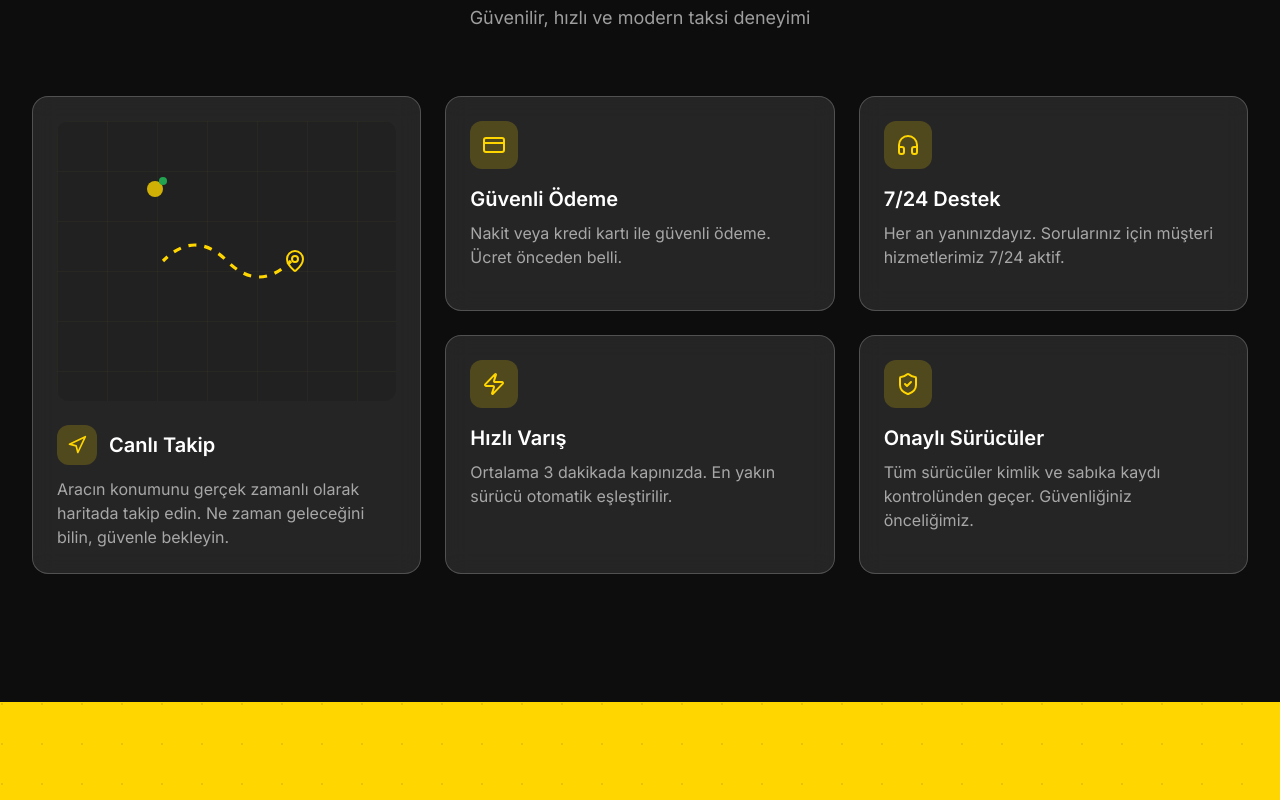
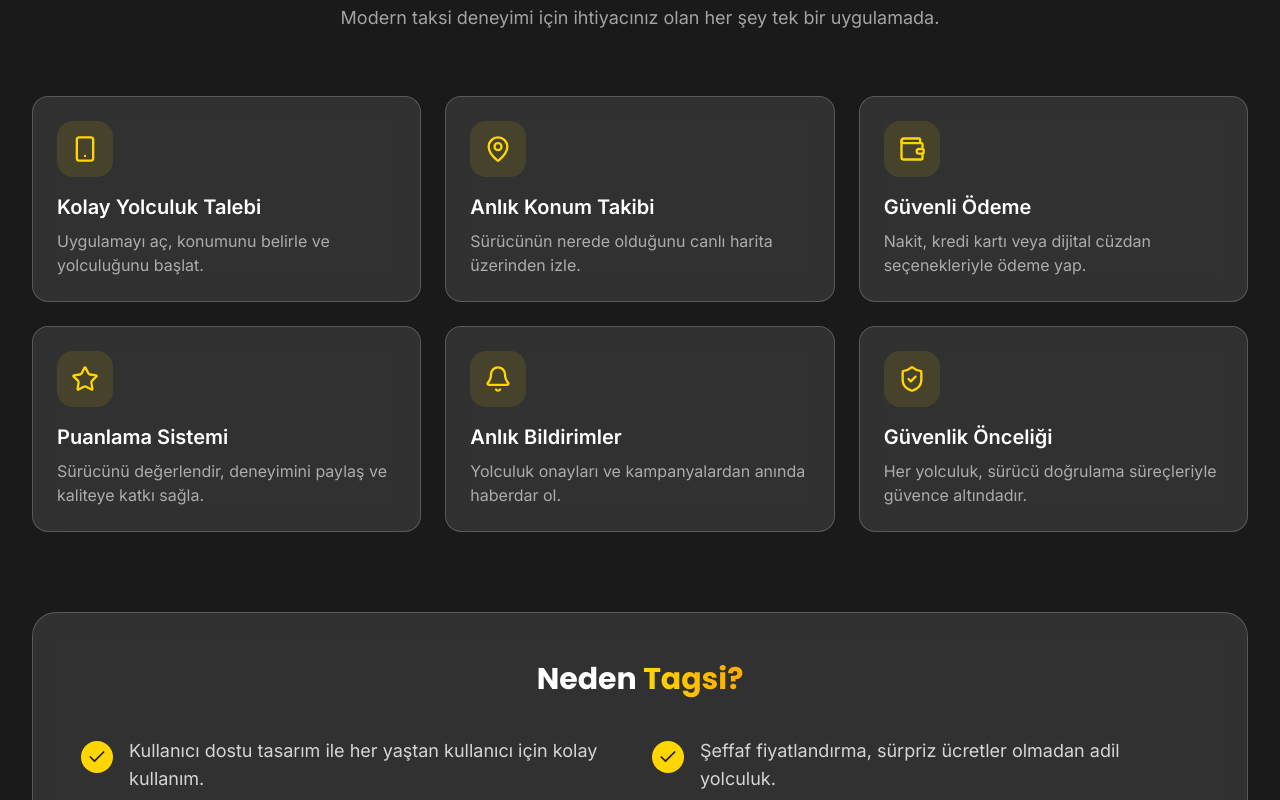
Before and after one commit to julymustang-ctrl/tgs, a Nuxt app: page / in a window 1280 px wide. Shown: the part 1740-2540 px from the top of the page. Built offline with nearby package versions, Linux system fonts and the light colour scheme.

Commit message:
Dynamic userType: global state, separate passenger/driver links, new content, conditional driver section

```diff
--- a/app/components/DriverRecruitment.vue
+++ b/app/components/DriverRecruitment.vue
@@ -1,5 +1,6 @@
 <template>
-  <section class="py-20 lg:py-32 relative overflow-hidden bg-taxi-yellow">
+  <!-- Only show for driver mode -->
+  <section v-if="isDriver" class="py-20 lg:py-32 relative overflow-hidden bg-taxi-yellow">
     <!-- Background Pattern -->
     <div class="absolute inset-0 opacity-10">
       <div class="absolute inset-0" style="background-image: radial-gradient(circle at 2px 2px, #1A1A1A 1px, transparent 0); background-size: 40px 40px;"></div>
@@ -47,7 +48,7 @@
           <!-- CTA -->
           <div class="mt-10 flex flex-col sm:flex-row gap-4">
             <a
-              href="https://play.google.com/store/apps/details?id=com.tagsi.tagsi_driver_app&hl=en_US"
+              :href="androidLink"
               target="_blank"
               class="bg-charcoal text-taxi-yellow font-semibold px-8 py-4 rounded-xl hover:bg-charcoal-light transition-all duration-300 shadow-lg flex items-center justify-center gap-2"
             >
@@ -121,6 +122,8 @@
 import { Star, Check, Car, Info, Wallet, Route, Clock } from 'lucide-vue-next'
 import { useIntersectionObserver } from '@vueuse/core'
 
+const { isDriver, androidLink } = useUserType()
+
 const benefits = [
   'Esnek çalışma saatleri',
   'Anında ödeme imkanı',
--- a/app/components/FeaturesGrid.vue
+++ b/app/components/FeaturesGrid.vue
@@ -1,138 +1,66 @@
 <template>
-  <section class="py-20 lg:py-32 relative overflow-hidden">
-    <!-- Background -->
-    <div class="absolute inset-0 bg-charcoal-dark"></div>
-
-    <div class="relative z-10 max-w-7xl mx-auto px-4 sm:px-6 lg:px-8">
+  <section class="py-20 lg:py-32 relative">
+    <div class="max-w-7xl mx-auto px-4 sm:px-6 lg:px-8">
       <!-- Section Header -->
-      <div class="text-center mb-16">
-        <h2
+      <div
         v-motion
         :initial="{ opacity: 0, y: 30 }"
         :visibleOnce="{ opacity: 1, y: 0, transition: { duration: 500 } }"
-          class="text-3xl sm:text-4xl lg:text-5xl font-display font-bold"
+        class="text-center mb-16"
       >
-          Neden <span class="text-gradient">Tagsi?</span>
+        <h2 class="text-3xl sm:text-4xl lg:text-5xl font-display font-bold">
+          <span class="text-gradient">Tagsi</span> Özellikleri
         </h2>
-        <p
-          v-motion
-          :initial="{ opacity: 0, y: 20 }"
-          :visibleOnce="{ opacity: 1, y: 0, transition: { delay: 200, duration: 500 } }"
-          class="mt-4 text-lg text-white/60 max-w-2xl mx-auto"
-        >
-          Güvenilir, hızlı ve modern taksi deneyimi
+        <p class="mt-4 text-lg text-white/60 max-w-2xl mx-auto">
+          Modern taksi deneyimi için ihtiyacınız olan her şey tek bir uygulamada.
         </p>
       </div>
 
-      <!-- Bento Grid -->
+      <!-- Features Grid -->
       <div class="grid grid-cols-1 md:grid-cols-2 lg:grid-cols-3 gap-6">
-        <!-- Feature 1: Live Tracking (Large) -->
         <div
+          v-for="(feature, index) in features"
+          :key="index"
           v-motion
-          :initial="{ opacity: 0, scale: 0.9 }"
-          :visibleOnce="{ opacity: 1, scale: 1, transition: { delay: 100, duration: 500 } }"
-          class="md:col-span-2 lg:col-span-1 lg:row-span-2 card-feature group"
+          :initial="{ opacity: 0, y: 30 }"
+          :visibleOnce="{ opacity: 1, y: 0, transition: { delay: index * 100, duration: 500 } }"
+          class="card-feature group"
         >
-          <div class="h-full flex flex-col">
-            <div class="flex-1 mb-6 relative min-h-[200px] lg:min-h-[280px] rounded-xl overflow-hidden">
-              <!-- Mini Map Animation -->
-              <div class="absolute inset-0 bg-charcoal map-grid opacity-30"></div>
-              <div class="absolute inset-0 flex items-center justify-center">
-                <div class="relative">
-                  <!-- Moving Car -->
-                  <div class="absolute w-4 h-4 bg-taxi-yellow rounded-full animate-pulse">
-                    <div class="absolute -top-1 -right-1 w-2 h-2 bg-green-500 rounded-full"></div>
+          <div class="w-14 h-14 bg-taxi-yellow/10 rounded-2xl flex items-center justify-center mb-4 group-hover:bg-taxi-yellow/20 group-hover:scale-110 transition-all duration-300">
+            <component :is="feature.icon" class="w-7 h-7 text-taxi-yellow" />
           </div>
-                  <!-- Route Line -->
-                  <svg class="w-40 h-40" viewBox="0 0 100 100">
-                    <path
-                      d="M 10 50 Q 30 30 50 50 T 90 50"
-                      stroke="#FFD600"
-                      stroke-width="2"
-                      fill="none"
-                      stroke-dasharray="5,5"
-                      class="animate-dash"
-                    />
-                  </svg>
-                  <!-- Destination Pin -->
-                  <MapPin class="absolute right-0 top-1/2 -translate-y-1/2 w-6 h-6 text-taxi-yellow" />
-                </div>
-              </div>
-            </div>
-            <div class="flex items-center gap-3 mb-3">
-              <div class="w-10 h-10 bg-taxi-yellow/20 rounded-xl flex items-center justify-center">
-                <Navigation class="w-5 h-5 text-taxi-yellow" />
-              </div>
-              <h3 class="text-xl font-semibold">Canlı Takip</h3>
-            </div>
-            <p class="text-white/60">
-              Aracın konumunu gerçek zamanlı olarak haritada takip edin. Ne zaman geleceğini bilin, güvenle bekleyin.
-            </p>
+          <h3 class="text-xl font-semibold text-white mb-2">{{ feature.title }}</h3>
+          <p class="text-white/60">{{ feature.description }}</p>
         </div>
       </div>
 
-        <!-- Feature 2: Secure Payment -->
+      <!-- Why Tagsi Section -->
       <div
         v-motion
-          :initial="{ opacity: 0, scale: 0.9 }"
-          :visibleOnce="{ opacity: 1, scale: 1, transition: { delay: 200, duration: 500 } }"
-          class="card-feature group"
+        :initial="{ opacity: 0, y: 30 }"
+        :visibleOnce="{ opacity: 1, y: 0, transition: { delay: 600, duration: 500 } }"
+        class="mt-20"
       >
-          <div class="w-12 h-12 bg-taxi-yellow/20 rounded-xl flex items-center justify-center mb-4 group-hover:scale-110 transition-transform">
-            <CreditCard class="w-6 h-6 text-taxi-yellow" />
+        <div class="glass rounded-3xl p-8 lg:p-12">
+          <h3 class="text-2xl sm:text-3xl font-display font-bold text-center mb-10">
+            Neden <span class="text-gradient">Tagsi?</span>
+          </h3>
+
+          <div class="grid md:grid-cols-2 gap-6">
+            <div
+              v-for="(reason, index) in whyTagsi"
+              :key="index"
+              v-motion
+              :initial="{ opacity: 0, x: -20 }"
+              :visibleOnce="{ opacity: 1, x: 0, transition: { delay: 700 + index * 100, duration: 400 } }"
+              class="flex items-start gap-4"
+            >
+              <div class="w-8 h-8 bg-taxi-yellow rounded-full flex items-center justify-center flex-shrink-0 mt-1">
+                <Check class="w-5 h-5 text-charcoal" />
               </div>
-          <h3 class="text-xl font-semibold mb-2">Güvenli Ödeme</h3>
-          <p class="text-white/60">
-            Nakit veya kredi kartı ile güvenli ödeme. Ücret önceden belli.
-          </p>
+              <p class="text-white/80 text-lg">{{ reason }}</p>
             </div>
-
-        <!-- Feature 3: 24/7 Support -->
-        <div
-          v-motion
-          :initial="{ opacity: 0, scale: 0.9 }"
-          :visibleOnce="{ opacity: 1, scale: 1, transition: { delay: 300, duration: 500 } }"
-          class="card-feature group"
-        >
-          <div class="w-12 h-12 bg-taxi-yellow/20 rounded-xl flex items-center justify-center mb-4 group-hover:scale-110 transition-transform">
-            <Headphones class="w-6 h-6 text-taxi-yellow" />
           </div>
-          <h3 class="text-xl font-semibold mb-2">7/24 Destek</h3>
-          <p class="text-white/60">
-            Her an yanınızdayız. Sorularınız için müşteri hizmetlerimiz 7/24 aktif.
-          </p>
-        </div>
-
-        <!-- Feature 4: Fast Arrival -->
-        <div
-          v-motion
-          :initial="{ opacity: 0, scale: 0.9 }"
-          :visibleOnce="{ opacity: 1, scale: 1, transition: { delay: 400, duration: 500 } }"
-          class="card-feature group"
-        >
-          <div class="w-12 h-12 bg-taxi-yellow/20 rounded-xl flex items-center justify-center mb-4 group-hover:scale-110 transition-transform">
-            <Zap class="w-6 h-6 text-taxi-yellow" />
-          </div>
-          <h3 class="text-xl font-semibold mb-2">Hızlı Varış</h3>
-          <p class="text-white/60">
-            Ortalama 3 dakikada kapınızda. En yakın sürücü otomatik eşleştirilir.
-          </p>
-        </div>
-
-        <!-- Feature 5: Verified Drivers -->
-        <div
-          v-motion
-          :initial="{ opacity: 0, scale: 0.9 }"
-          :visibleOnce="{ opacity: 1, scale: 1, transition: { delay: 500, duration: 500 } }"
-          class="card-feature group"
-        >
-          <div class="w-12 h-12 bg-taxi-yellow/20 rounded-xl flex items-center justify-center mb-4 group-hover:scale-110 transition-transform">
-            <ShieldCheck class="w-6 h-6 text-taxi-yellow" />
-          </div>
-          <h3 class="text-xl font-semibold mb-2">Onaylı Sürücüler</h3>
-          <p class="text-white/60">
-            Tüm sürücüler kimlik ve sabıka kaydı kontrolünden geçer. Güvenliğiniz önceliğimiz.
-          </p>
         </div>
       </div>
     </div>
@@ -140,17 +68,53 @@
 </template>
 
 <script setup lang="ts">
-import { Navigation, CreditCard, Headphones, Zap, ShieldCheck, MapPin } from 'lucide-vue-next'
+import {
+  Smartphone,
+  MapPin,
+  Wallet,
+  Star,
+  Bell,
+  ShieldCheck,
+  Check
+} from 'lucide-vue-next'
+
+const features = [
+  {
+    icon: Smartphone,
+    title: 'Kolay Yolculuk Talebi',
+    description: 'Uygulamayı aç, konumunu belirle ve yolculuğunu başlat.'
+  },
+  {
+    icon: MapPin,
+    title: 'Anlık Konum Takibi',
+    description: 'Sürücünün nerede olduğunu canlı harita üzerinden izle.'
+  },
+  {
+    icon: Wallet,
+    title: 'Güvenli Ödeme',
+    description: 'Nakit, kredi kartı veya dijital cüzdan seçenekleriyle ödeme yap.'
+  },
+  {
+    icon: Star,
+    title: 'Puanlama Sistemi',
+    description: 'Sürücünü değerlendir, deneyimini paylaş ve kaliteye katkı sağla.'
+  },
+  {
+    icon: Bell,
+    title: 'Anlık Bildirimler',
+    description: 'Yolculuk onayları ve kampanyalardan anında haberdar ol.'
+  },
+  {
+    icon: ShieldCheck,
+    title: 'Güvenlik Önceliği',
+    description: 'Her yolculuk, sürücü doğrulama süreçleriyle güvence altındadır.'
+  }
+]
+
+const whyTagsi = [
+  'Kullanıcı dostu tasarım ile her yaştan kullanıcı için kolay kullanım.',
+  'Şeffaf fiyatlandırma, sürpriz ücretler olmadan adil yolculuk.',
+  '7/24 aktif destek hattı ile güven veren müşteri hizmetleri.',
+  'Düzenli kampanyalar ve indirimlerle uygun yolculuk fırsatları.'
+]
 </script>
-
-<style scoped>
-@keyframes dash {
-  to {
-    stroke-dashoffset: -20;
-  }
-}
-
-.animate-dash {
-  animation: dash 1s linear infinite;
-}
-</style>
```
Also changed, not shown: app/components/AppHeader.vue (+18 -28 lines), app/components/DownloadCTA.vue (+37 -6 lines), app/components/HeroSection.vue (+7 -10 lines), app/composables/useUserType.ts (added, +53 -0 lines), Tagsi.txt. Lines whose indentation alone changed are shown as unchanged.
